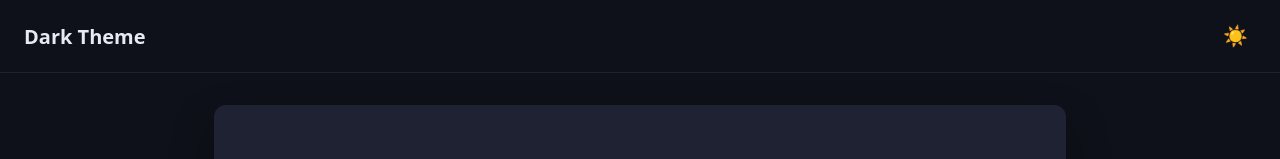
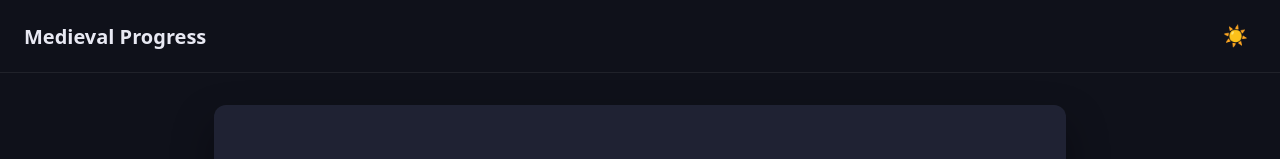
Before and after one commit to chocobanna/medieval-progress, a plain HTML site: page index.html in a window 1280 px wide. Shown: the top 159 px of the page. Drawn offline with Linux system fonts and the light colour scheme.

```diff
--- a/index.html
+++ b/index.html
@@ -8,7 +8,7 @@
 </head>
 <body>
   <header>
-    <h1>Dark Theme</h1>
+    <h1>Medieval Progress</h1>
     <button id="theme-toggle" aria-label="Toggle theme">☀️</button>
   </header>
 
```
Also changed, not shown: 1 other file.
